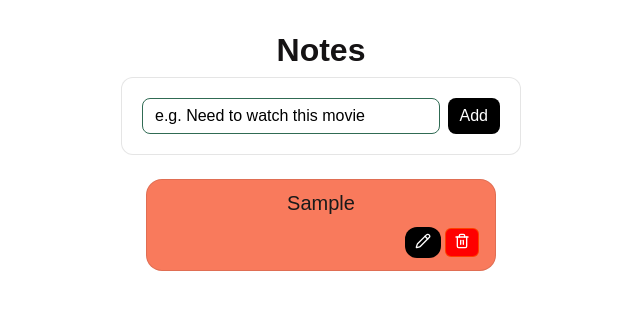
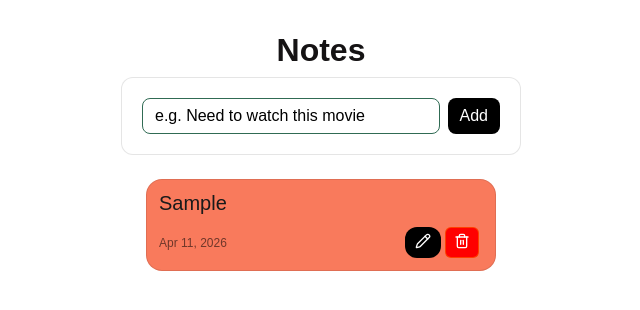
Before and after one commit to Aashutosh-kc/notes-app, a React (Vite) app: page / in a window 1280 px wide. Both pictures are taken after typing "Sample" into the empty fields and a click on the button "Add". Shown: the top 310 px of the page, without its empty margins (319-959 px from the left). Built offline with nearby package versions, Linux system fonts and the light colour scheme.

Commit message:
feat: add dates to notes

```diff
--- a/src/components/AllNotes.css
+++ b/src/components/AllNotes.css
@@ -26,18 +26,29 @@
 .all-notes span{
 	color: #1a1a1a;
 	font-size: 20px;
+	align-self: flex-start;
+}
+.all-notes .note-date{
+	font-size: 12px;
+	color: rgba(0, 0, 0, 0.55);
+	align-self: center;
+}
+.note-footer{
+	display: flex;
+	width: 100%;
+	align-items: center;
+	justify-content: space-between;
 }
 .all-btn{
-	margin-left: auto;
+	display: flex;
 }
 .edit-btn{
 	color: white;
 	padding: 6px 10px;
-	border-radius: 6px;
+	border-radius: 12px;
 	font-size: 12px;
 	margin-right: 4px;
 	background: black;
-	border-radius: 12px;
 	cursor: pointer;
 	border: none;
 }
--- a/src/components/AllNotes.jsx
+++ b/src/components/AllNotes.jsx
@@ -1,12 +1,20 @@
 import './AllNotes.css';
 import { useState } from 'react';
-import { Trash2,Pencil,Save } from 'lucide-react';
+import { Trash2, Pencil, Save } from 'lucide-react';
+
 function AllNotes({ notes, removeNote, editNote }) {
   const [editingId, setEditingId] = useState(null);
   const [draft, setDraft] = useState('');
 
   const palette = ['#f97a5c', '#f5b942', '#a78bfa', '#38bdf8', '#a3e635'];
 
+  function formattedDate(date) {
+    return new Date(date).toLocaleDateString('en-US', {
+      month: 'short',
+      day: 'numeric',
+      year: 'numeric',
+    });
+  }
 
   function startEdit(note) {
     setEditingId(note.id);
@@ -21,32 +29,35 @@ function AllNotes({ notes, removeNote, editNote }) {
   return (
     <ul className="all-notes">
       {notes.length === 0 && <p>No notes yet.</p>}
-      {notes.map((note,i) => (
-        <li key={note.id} style={{background: palette[i % palette.length]}}>
+      {notes.map((note) => (
+        <li key={note.id} style={{ background: palette[note.id % palette.length] }}>
           {editingId === note.id ? (
             <input
               type="text"
               value={draft}
               onChange={(e) => setDraft(e.target.value)}
-              onKeyDown={(e) => {e.key==="Enter" && saveEdit(note.id)}}
+              onKeyDown={(e) => { e.key === "Enter" && saveEdit(note.id) }}
             />
           ) : (
             <span>{note.value}</span>
           )}
 
+          <div className="note-footer">
+            <span className="note-date">{formattedDate(note.id)}</span>
             <div className="all-btn">
               {editingId === note.id ? (
                 <button className="save-btn" onClick={() => saveEdit(note.id)}>
-                <Save size={16}/>
+                  <Save size={16} />
                 </button>
               ) : (
                 <button className="edit-btn" onClick={() => startEdit(note)}>
-                <Pencil size={16}/>
+                  <Pencil size={16} />
                 </button>
               )}
               <button className="delete-btn" onClick={() => removeNote(note.id)}>
-              <Trash2 size={16}/>
+                <Trash2 size={16} />
               </button>
+            </div>
           </div>
         </li>
       ))}
```
Lines whose indentation alone changed are shown as unchanged.
